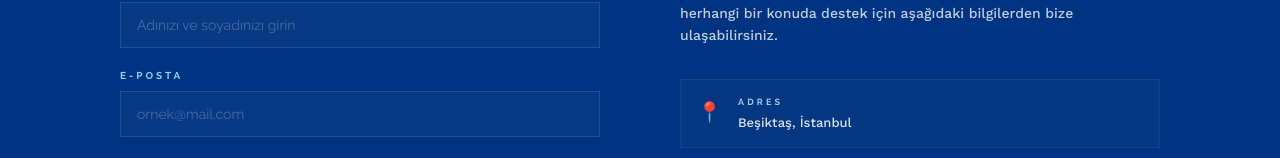
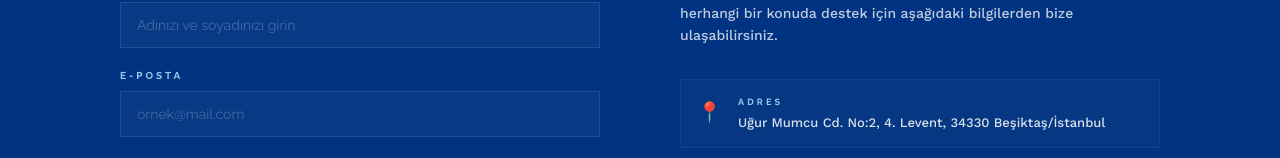
Before and after one commit to gkuzeyspor/gkuzeyspor-site, a Next.js app: page / in a window 1280 px wide. Shown: the part 4929-5087 px from the top of the page. Built offline with nearby package versions, Linux system fonts and the light colour scheme.

Commit message:
gercek acik adres ekle: Ugur Mumcu Cd. No:2, 4. Levent, Besiktas (iletisim, JSON-LD, llms.txt)

```diff
--- a/src/app/layout.tsx
+++ b/src/app/layout.tsx
@@ -41,8 +41,9 @@ const sportsClubJsonLd = {
   telephone: "+905054024610",
   address: {
     "@type": "PostalAddress",
-    streetAddress: "Çilekli Spor Tesisleri",
+    streetAddress: "Uğur Mumcu Cd. No:2, 4. Levent",
     addressLocality: "Beşiktaş",
+    postalCode: "34330",
     addressRegion: "İstanbul",
     addressCountry: "TR",
   },
--- a/src/components/Iletisim.tsx
+++ b/src/components/Iletisim.tsx
@@ -4,7 +4,7 @@ import { useState, useEffect, useRef, FormEvent } from "react";
 import SmallCaps from "./SmallCaps";
 
 const contactInfo = [
-  { icon: "📍", label: "Adres",   value: "Beşiktaş, İstanbul" },
+  { icon: "📍", label: "Adres",   value: "Uğur Mumcu Cd. No:2, 4. Levent, 34330 Beşiktaş/İstanbul" },
   { icon: "📞", label: "Telefon", value: "+90 505 402 46 10 — Cenk Temelatan" },
   { icon: "📞", label: "Telefon", value: "+90 532 320 58 51 — Enes Umut Serhuş" },
   { icon: "📧", label: "E-Posta", value: "gkuzeyspor@hotmail.com" },
```
Also changed, not shown: public/llms.txt.
